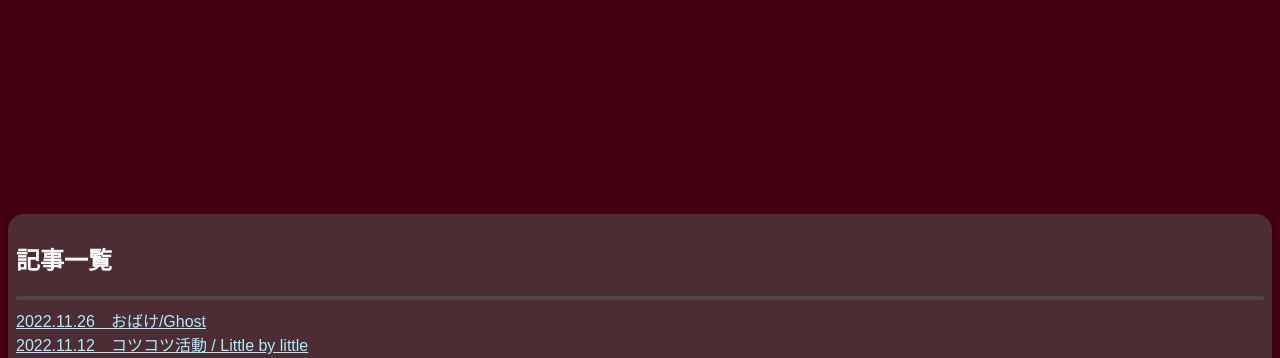
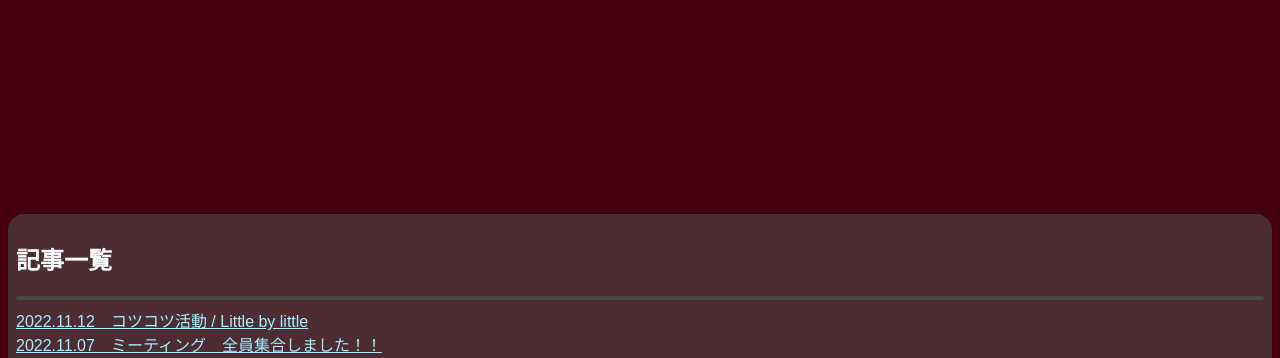
Before and after one commit to 781sazanka/781sazanka.github.io, a plain HTML site: page blog/index.html in a window 1280 px wide. Shown: the part 441-799 px from the top of the page. Drawn offline with Linux system fonts and the light colour scheme; no server answers; a web font is replaced by a local one.

Commit message:
Update index.html

```diff
--- a/blog/index.html
+++ b/blog/index.html
@@ -26,7 +26,7 @@
 
 
 
-		<a href="reader.html?href=20221126.html">2022.11.26　おばけ/Ghost</a><br>
+
 
 		<a href="reader.html?href=20221112.html">2022.11.12　コツコツ活動 / Little by little</a><br>
 
```
